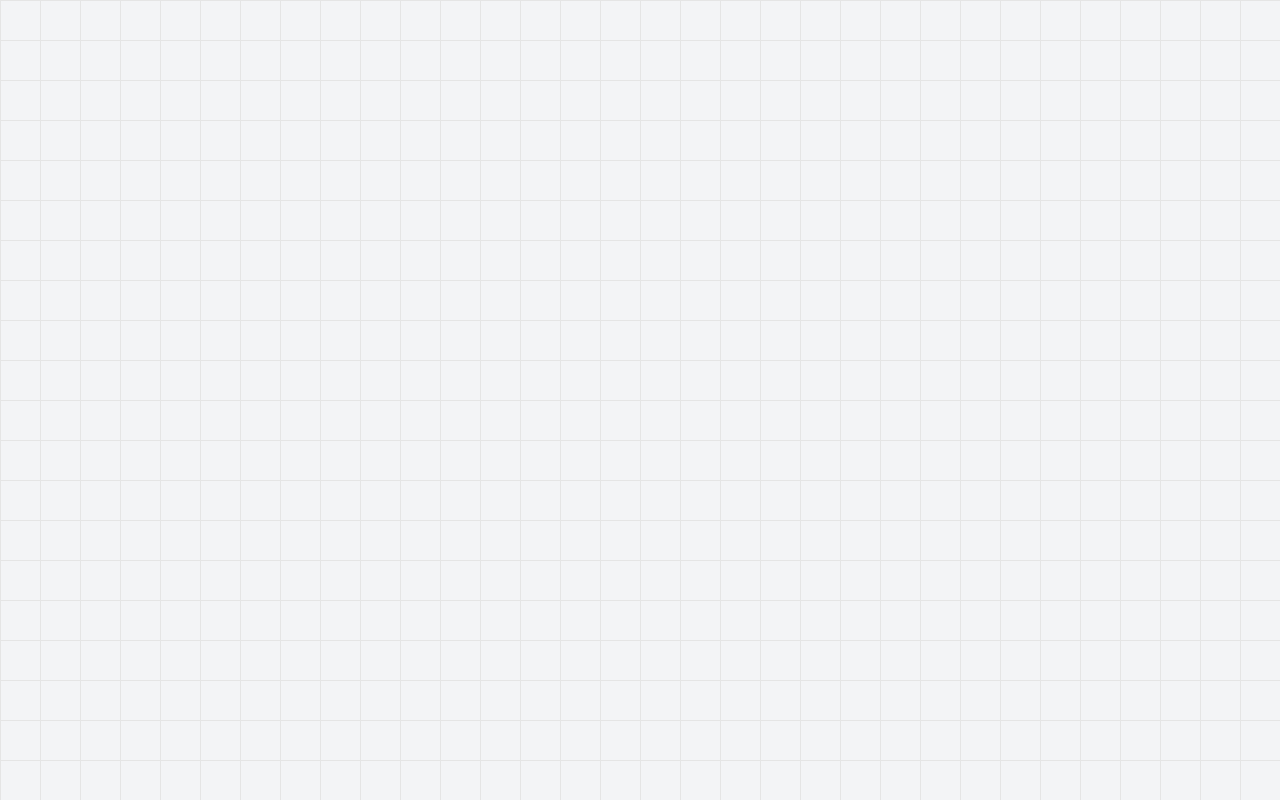
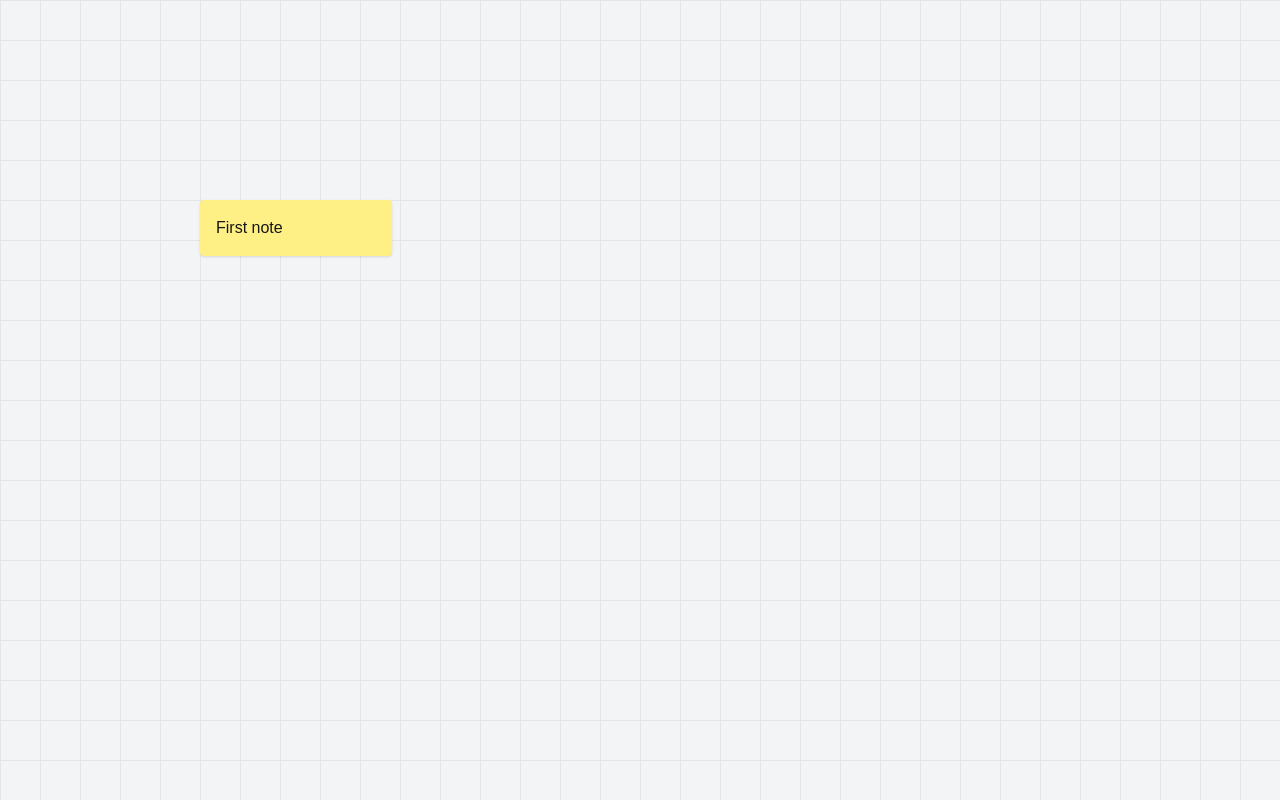
Before and after one commit to lalavs/taskflow, a Next.js app: page /board in a window 1280 px wide. Built offline with nearby package versions, Linux system fonts and the light colour scheme.

Commit message:
first card, optimisation

```diff
--- a/src/app/(landing)/components/Hero.tsx
+++ b/src/app/(landing)/components/Hero.tsx
@@ -4,7 +4,7 @@ import { Button } from '@/components/ui/Button';
 export const Hero = () => {
   return (
     <section className="py-10 md:py-24">
-      <Container className='max-w-3xl'>
+      <Container className="max-w-3xl">
         <h1 className="text-4xl font-bold leading-tight md:text-5xl">Manage projects visually with TaskFlow</h1>
 
         <p className="mt-6 text-base text-gray-600 md:text-lg">
--- a/src/app/board/components/BoardCanvas.tsx
+++ b/src/app/board/components/BoardCanvas.tsx
@@ -14,8 +14,9 @@ export const BoardCanvas = ({ children }: IBoardCanvasProps) => {
   const { onMouseDown, onMouseMove, onMouseUp, onWheel } = useBoardPanZoom();
 
   return (
+    <div className="relative h-full w-full bg-gray-100 overflow-hidden">
       <div
-      className="relative h-full w-full bg-gray-100 cursor-grab active:cursor-grabbing overflow-hidden"
+        className="absolute inset-0 z-0 cursor-grab active:cursor-grabbing"
         style={{
           backgroundImage: `
           linear-gradient(#e5e5e5 1px, transparent 1px),
@@ -29,9 +30,9 @@ export const BoardCanvas = ({ children }: IBoardCanvasProps) => {
         onMouseUp={onMouseUp}
         onMouseLeave={onMouseUp}
         onWheel={onWheel}
-    >
+      />
       <div
-        className="absolute inset-0 w-full h-full pointer-events-none"
+        className="absolute inset-0 w-full h-full pointer-events-none cursor-grab active:cursor-grabbing"
         style={{
           transform: `translate(${x}px, ${y}px) scale(${zoom})`,
           transformOrigin: '0 0',
--- /dev/null
+++ b/src/app/board/components/CardLayer.tsx
@@ -0,0 +1,19 @@
+'use client';
+
+import { NoteCard } from './NoteCard';
+
+import { useCardStore } from '@/store/cardStore';
+import { useBoardStore } from '@/store/boardStore';
+
+export const CardLayer = () => {
+  const cards = useCardStore((state) => state.cards);
+  const zoom = useBoardStore((state) => state.zoom);
+
+  return (
+    <>
+      {cards.map((card) => (
+        <NoteCard key={card.id} zoom={zoom} {...card} />
+      ))}
+    </>
+  );
+};
--- /dev/null
+++ b/src/app/board/components/NoteCard.tsx
@@ -0,0 +1,36 @@
+'use client';
+
+import { memo } from 'react';
+import { useDraggable } from '@dnd-kit/core';
+
+interface INoteCardProps {
+  id: string;
+  x: number;
+  y: number;
+  content: string;
+  zoom: number;
+}
+
+export const NoteCard = memo(({ id, x, y, content, zoom }: INoteCardProps) => {
+  const { attributes, listeners, setNodeRef, transform } = useDraggable({ id });
+
+  const style = {
+    position: 'absolute' as const,
+    left: x,
+    top: y,
+    transform: transform ? `translate(${transform.x / zoom}px, ${transform.y / zoom}px)` : undefined,
+  };
+
+  return (
+    <div
+      ref={setNodeRef}
+      style={style}
+      {...listeners}
+      {...attributes}
+      suppressHydrationWarning
+      className="w-48 p-4 bg-yellow-200 rounded shadow cursor-move"
+    >
+      {content}
+    </div>
+  );
+});
--- a/src/app/board/hooks/useBoardPanZoom.ts
+++ b/src/app/board/hooks/useBoardPanZoom.ts
@@ -1,19 +1,19 @@
-import { useRef } from 'react';
-
+import { useCallback, useRef } from 'react';
 import { useBoardStore } from '@/store/boardStore';
 
 export const useBoardPanZoom = () => {
-  const { x, y, setPosition, zoom, setZoom } = useBoardStore();
+  const { x, y, zoom, setPosition, setZoom } = useBoardStore();
 
   const isDragging = useRef(false);
   const last = useRef({ x: 0, y: 0 });
 
-  const onMouseDown = (e: React.MouseEvent) => {
+  const onMouseDown = useCallback((e: React.MouseEvent) => {
     isDragging.current = true;
     last.current = { x: e.clientX, y: e.clientY };
-  };
+  }, []);
 
-  const onMouseMove = (e: React.MouseEvent) => {
+  const onMouseMove = useCallback(
+    (e: React.MouseEvent) => {
       if (!isDragging.current) return;
 
       const dx = e.clientX - last.current.x;
@@ -22,23 +22,28 @@ export const useBoardPanZoom = () => {
       setPosition(x + dx, y + dy);
 
       last.current = { x: e.clientX, y: e.clientY };
-  };
+    },
+    [x, y, setPosition],
+  );
 
-  const onMouseUp = () => {
+  const onMouseUp = useCallback(() => {
     isDragging.current = false;
-  };
+  }, []);
 
-  const onWheel = (e: React.WheelEvent) => {
+  const onWheel = useCallback(
+    (e: React.WheelEvent) => {
       e.preventDefault();
       const delta = -e.deltaY * 0.001;
       const newZoom = Math.min(Math.max(zoom + delta, 0.1), 5);
       setZoom(newZoom);
-  };
+    },
+    [zoom, setZoom],
+  );
 
   return {
     onMouseDown,
     onMouseMove,
     onMouseUp,
-    onWheel
+    onWheel,
   };
 };
--- a/src/app/board/page.tsx
+++ b/src/app/board/page.tsx
@@ -1,9 +1,39 @@
+'use client';
+
+import { useCallback } from 'react';
+import { DndContext, DragEndEvent } from '@dnd-kit/core';
+
 import { BoardCanvas } from './components/BoardCanvas';
+import { CardLayer } from './components/CardLayer';
+
+import { useCardStore } from '@/store/cardStore';
+import { useBoardStore } from '@/store/boardStore';
 
 const BoardPage = () => {
+  const moveCard = useCardStore((s) => s.moveCard);
+
+  const handleDragEnd = useCallback(
+    (event: DragEndEvent) => {
+      const { active, delta } = event;
+
+      const card = useCardStore.getState().cards.find((c) => c.id === active.id);
+
+      if (!card) return;
+
+      const { zoom } = useBoardStore.getState();
+
+      moveCard(card.id, card.x + delta.x / zoom, card.y + delta.y / zoom);
+    },
+    [moveCard],
+  );
+
   return (
     <main className="h-screen w-screen overflow-hidden">
-      <BoardCanvas />
+      <DndContext onDragEnd={handleDragEnd}>
+        <BoardCanvas>
+          <CardLayer />
+        </BoardCanvas>
+      </DndContext>
     </main>
   );
 };
--- a/src/components/ui/container.tsx
+++ b/src/components/ui/container.tsx
@@ -7,5 +7,5 @@ interface IContainerProps {
 }
 
 export const Container = ({ children, className }: IContainerProps) => {
-  return <div className={clsx("mx-auto max-w-7xl px-4 sm:px-6", className)}>{children}</div>;
+  return <div className={clsx('mx-auto max-w-7xl px-4 sm:px-6', className)}>{children}</div>;
 };
--- a/src/store/boardStore.ts
+++ b/src/store/boardStore.ts
@@ -1,6 +1,6 @@
 import { create } from 'zustand';
 
-interface BoardState {
+interface IBoardState {
   x: number;
   y: number;
   zoom: number;
@@ -9,7 +9,7 @@ interface BoardState {
   setZoom: (zoom: number) => void;
 }
 
-export const useBoardStore = create<BoardState>((set) => ({
+export const useBoardStore = create<IBoardState>((set) => ({
   x: 0,
   y: 0,
   zoom: 1,
--- /dev/null
+++ b/src/store/cardStore.ts
@@ -0,0 +1,34 @@
+import { create } from 'zustand';
+
+export interface ICard {
+  id: string;
+  x: number;
+  y: number;
+  content: string;
+}
+
+interface ICardState {
+  cards: ICard[];
+  addCard: (card: ICard) => void;
+  moveCard: (id: string, x: number, y: number) => void;
+}
+
+export const useCardStore = create<ICardState>((set) => ({
+  cards: [
+    {
+      id: '1',
+      x: 200,
+      y: 200,
+      content: 'First note',
+    },
+  ],
+
+  addCard: (card) =>
+    set((state) => ({
+      cards: [...state.cards, card],
+    })),
+  moveCard: (id, x, y) =>
+    set((state) => ({
+      cards: state.cards.map((card) => (card.id === id ? { ...card, x, y } : card)),
+    })),
+}));
```
Also changed, not shown: src/components/layout/header.tsx (+5 -7 lines). Lines whose indentation alone changed are shown as unchanged.
